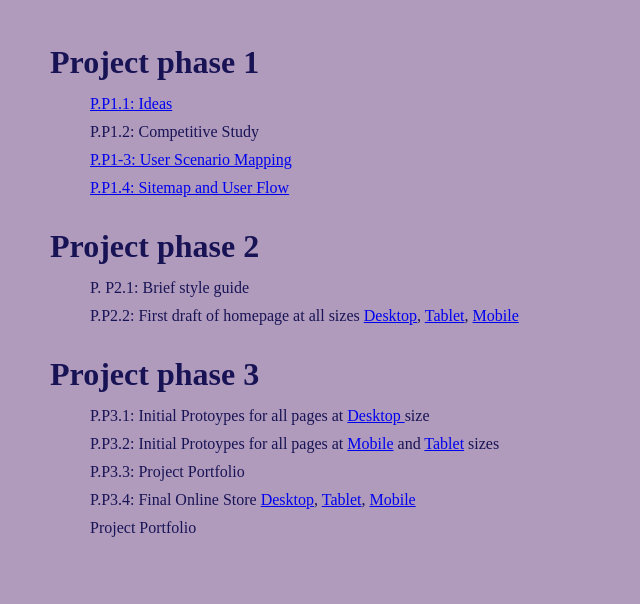
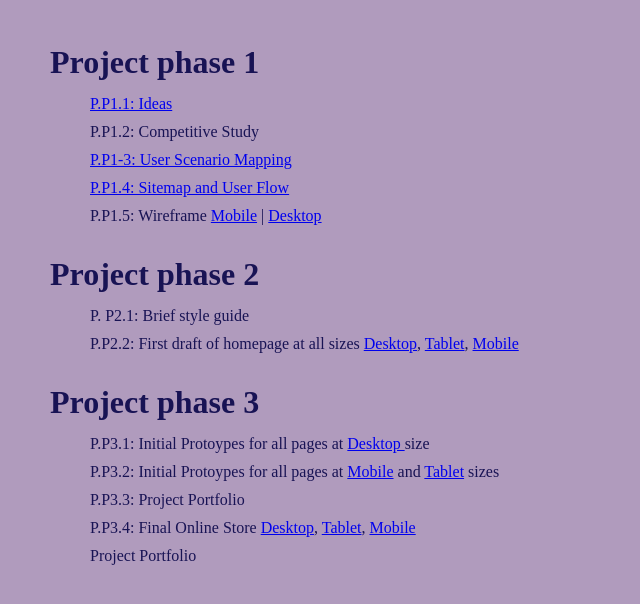
Before and after one commit to UmmaNomaan/avt415, a plain HTML site: page index.html in a window 1280 px wide. Shown: the part 745-1349 px from the top of the page, without its empty margins (0-640 px from the left). Drawn offline with Linux system fonts and the light colour scheme.

Commit message:
Add files via upload

```diff
--- a/index.html
+++ b/index.html
@@ -26,6 +26,7 @@
 				<dd>P.P1.2: Competitive Study</dd>
 				<a href= "project/user_mapping.html"><dd>P.P1-3: User Scenario Mapping</dd></a>
 				<a href= "https://xd.adobe.com/view/1550e5cb-14aa-4589-aa75-bb75387fc566-4003/"><dd>P.P1.4: Sitemap and User Flow</dd></a>
+				<dd>P.P1.5: Wireframe <a href= "https://xd.adobe.com/view/0dcf7208-5108-4f32-8b5b-257f9924cd78-589c/">Mobile</a> | <a href= "https://xd.adobe.com/view/fc70c1d1-fc6b-4be0-b836-65c0dd90bf2f-a923/">Desktop</a></dd>
 			<dd></dd>
 			</dl>
 			<dl>
```
Also changed, not shown: 3 other files.
